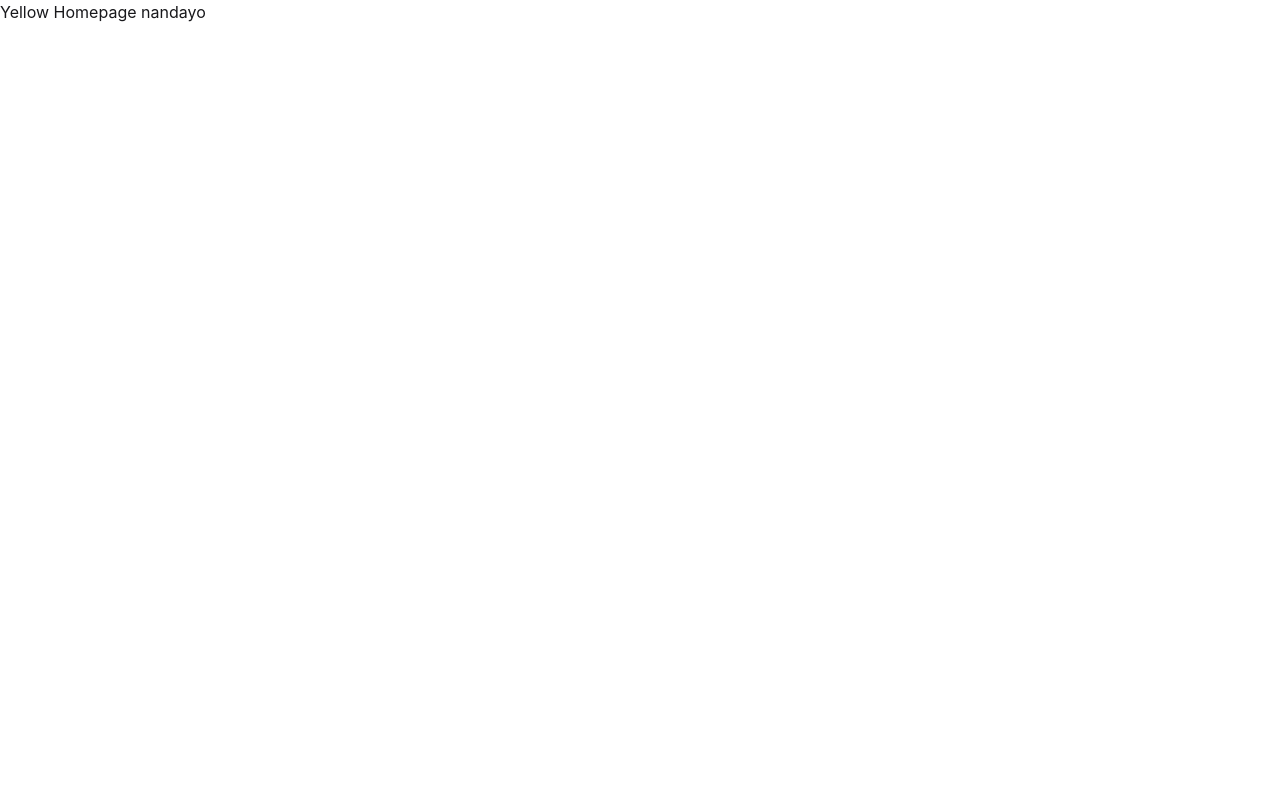
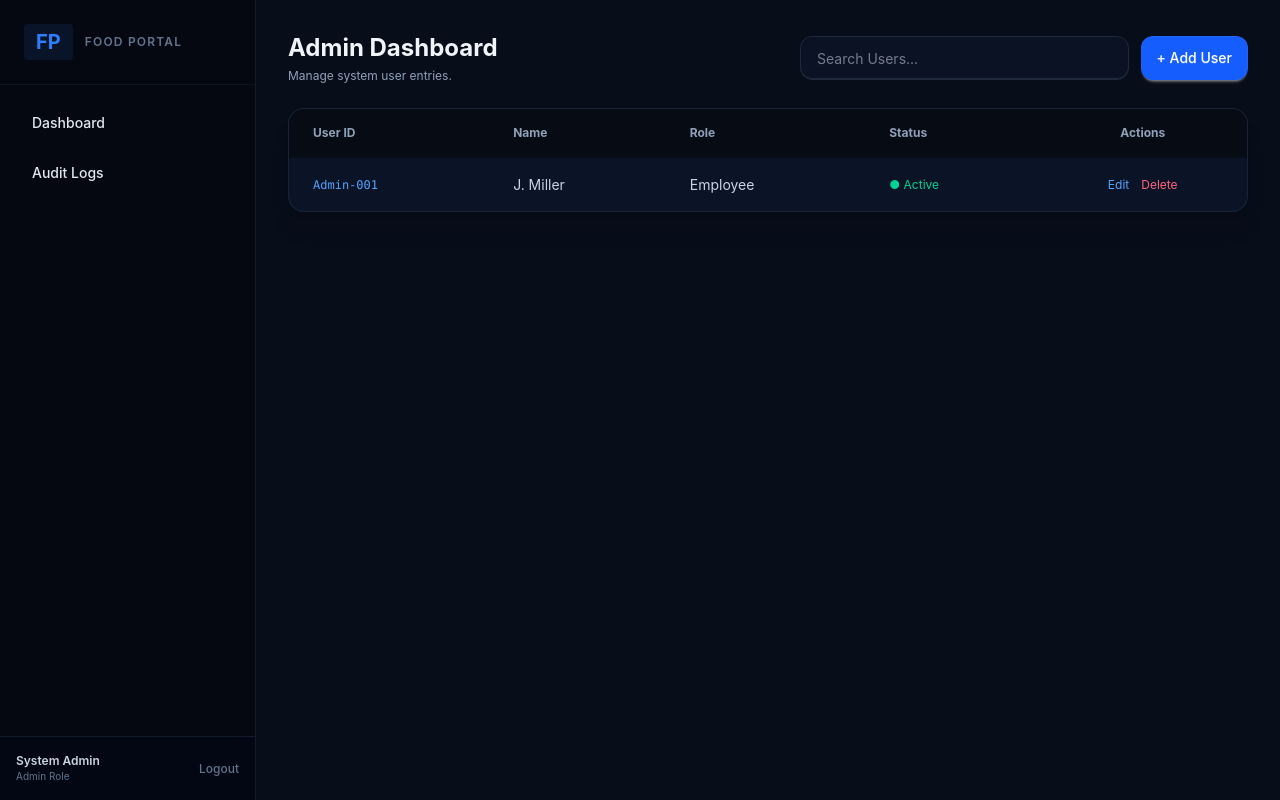
Before and after one commit to CrazyBloxy/Food-Inventory-Manager, a React (Vite) app in the folder frontend/: page /admin in a window 1280 px wide. Built offline with nearby package versions, Linux system fonts and the light colour scheme.

Commit message:
[Frontend]: Added template and UI stuff. Still WIP

```diff
--- a/frontend/src/App.tsx
+++ b/frontend/src/App.tsx
@@ -3,17 +3,20 @@ import { Routes, Route, Navigate } from "react-router-dom";
 import { LoginForm } from "./pages/LoginForm";
 import { AdminDashboard } from "./pages/admin/AdminDashboard";
 
+import { NavBar } from "./assets/navbar/nav"
 function App() {
 
   return (
-    <>
-      <main>
+    <div className="flex flex-row min-h-screen w-full bg-[#080d1a] text-slate-200">
+      {/* Navigation Bar */}
+      <NavBar />
+      <main className="flex-1 w-full overflow-x-hidden">
         <Routes>
           <Route path="/" element={<LoginForm />} />
           <Route path="/admin" element={<AdminDashboard />} />
         </Routes>
       </main>
-    </>
+    </div>
   );
 };
 
--- /dev/null
+++ b/frontend/src/assets/navbar/nav.tsx
@@ -0,0 +1,38 @@
+import React from "react";
+
+
+
+export const NavBar = () => {
+    return (
+        <aside className="w-64 bg-[#050811] border-r border-slate-800/60 flex flex-col shrink-0 h-screen sticky">
+            <div className="p-6 border-b border-slate-800/40 flex items-center gap-3">
+                <span className="text-xl font-bold text-blue-500 bg-blue-500/10 px-3 py-1 rounded">FP</span>
+                <span className="text-xs uppercase tracking-widest text-slate-500 font-semibold">Food Portal</span>
+            </div>
+
+            <nav className="flex-1 p-4 space-y-1.5">
+                <button
+                    className={`w-full flex items-center gap-3 px-4 py-3 rounded-lg text-sm font-medium transition-all`}
+                >
+                    Dashboard
+                </button>
+
+                <button
+                    className={`w-full flex items-center gap-3 px-4 py-3 rounded-lg text-sm font-medium transition-all`}
+                >
+                    Audit Logs
+                </button>
+            </nav>
+
+            <div className="p-4 border-t border-slate-800/60 bg-slate-950/40 flex items-center justify-between">
+                <div>
+                    <p className="text-xs font-semibold text-slate-300">System Admin</p>
+                    <p className="text-[10px] text-slate-500">Admin Role</p>
+                </div>
+                <button className="text-xs text-slate-500 hover:text-rose-400 font-medium">
+                    Logout
+                </button>
+            </div>
+        </aside>
+    );
+};
--- a/frontend/src/pages/LoginForm.tsx
+++ b/frontend/src/pages/LoginForm.tsx
@@ -5,8 +5,8 @@ export const LoginForm = () => {
 
     return (
         <div className="flex justify-center items-center min-h-screen">
-            <form className="fieldset bg-base-200 border-base-300 rounded-box w-xs border p-4">
-                <fieldset className="fieldset mb-5">
+            <form className="fieldset bg-base-200 border-base-300 rounded-box w-xs border p-4 space-y-4">
+                <fieldset className="fieldset">
                     <label className="label">Username</label>
                     <input
                         type="text"
@@ -19,7 +19,7 @@ export const LoginForm = () => {
                     />
                 </fieldset>
 
-                <label className="fieldset mb-5">
+                <label className="fieldset">
                     <span className="label">Password</span>
                     <input
                         type="password"
--- a/frontend/src/pages/admin/AdminDashboard.tsx
+++ b/frontend/src/pages/admin/AdminDashboard.tsx
@@ -1,11 +1,57 @@
 import React, { useState, useEffect } from "react";
 
+export const AdminDashboard: React.FC = () => {
+    return (
+        <div className="w-full">
+            <main className="p-8 flex flex-col gap-6 max-w-5xl mx-auto w-full">
 
-export const AdminDashboard = () => {
+                {/* HEADER SECTION */}
+                <div className="flex flex-col md:flex-row md:items-center justify-between gap-4">
+                    <div>
+                        <h1 className="text-2xl font-bold text-slate-100">Admin Dashboard</h1>
+                        <p className="text-xs text-slate-400 mt-1">Manage system user entries.</p>
+                    </div>
 
-    return (
-        <div>
-            <h1> Yellow Homepage nandayo</h1>
+                    {/* SEARCH INPUT & ADD USER BUTTON ROW */}
+                    <div className="flex items-center gap-3 w-full max-w-md justify-end">
+                        <input
+                            type="text"
+                            placeholder="Search Users..."
+                            className="input w-full bg-[#0a1224] border border-slate-800 rounded-xl text-sm h-11 text-slate-200 px-4 focus:outline-none"
+                        />
+                        <button className="btn h-11 min-h-0 bg-blue-600 hover:bg-blue-700 text-white border-none rounded-xl px-4 text-sm font-medium whitespace-nowrap">
+                            + Add User
+                        </button>
+                    </div>
+                </div>
+
+                {/* USER GRID TABLE CONTAINER */}
+                <div className="bg-[#0b1326] border border-slate-800/80 rounded-2xl overflow-hidden shadow-xl">
+                    <table className="table w-full text-slate-300">
+                        <thead>
+                            <tr className="border-b border-slate-800 bg-[#060b14] text-slate-400 text-xs">
+                                <th className="py-4 px-6">User ID</th>
+                                <th className="py-4 px-6">Name</th>
+                                <th className="py-4 px-6">Role</th>
+                                <th className="py-4 px-6">Status</th>
+                                <th className="py-4 px-6 text-center">Actions</th>
+                            </tr>
+                        </thead>
+                        <tbody>
+                            <tr className="border-b border-slate-800/50">
+                                <td className="font-mono text-xs text-blue-400 py-4 px-6">Admin-001</td>
+                                <td className="py-4 px-6">J. Miller</td>
+                                <td className="py-4 px-6">Employee</td>
+                                <td className="py-4 px-6 text-emerald-400 text-xs">● Active</td>
+                                <td className="py-4 px-6 text-center text-xs space-x-3">
+                                    <button className="text-blue-400 hover:underline">Edit</button>
+                                    <button className="text-rose-400 hover:underline">Delete</button>
+                                </td>
+                            </tr>
+                        </tbody>
+                    </table>
+                </div>
+            </main>
         </div>
-    )
-}
+    );
+};
--- /dev/null
+++ b/frontend/src/pages/admin/forms/AddUser.tsx
@@ -0,0 +1,65 @@
+
+export const AddUser = () => {
+
+    return (
+        <div className="fixed inset-0 z-50 flex items-center justify-center bg-black/60 backdrop-blur-xs p-4">
+            <div className="bg-[#0b1326] border border-slate-800 w-full max-w-md rounded-2xl p-6 shadow-2xl flex flex-col gap-4">
+                <div>
+                    <h3 className="text-lg font-bold text-slate-100">Add New System User</h3>
+                    <p className="text-xs text-slate-400 mt-0.5">Register account privileges to the inventory portal database.</p>
+                </div>
+
+                <form className="flex flex-col gap-4">
+                    {/* Username */}
+                    <div className="flex flex-col gap-1.5">
+                        <label className="text-xs font-semibold uppercase text-slate-400 tracking-wide">Username</label>
+                        <input
+                            type="text"
+                            placeholder="e.g. jmiller"
+                            className="input w-full bg-[#0a1224] border border-slate-800 rounded-xl text-sm h-11 text-slate-200 px-4 focus:outline-none focus:border-blue-500"
+                        />
+                    </div>
+
+                    {/* Password */}
+                    <div className="flex flex-col gap-1.5">
+                        <label className="text-xs font-semibold uppercase text-slate-400 tracking-wide">Password</label>
+                        <input
+                            type="password"
+                            placeholder="••••••••"
+                            className="input w-full bg-[#0a1224] border border-slate-800 rounded-xl text-sm h-11 text-slate-200 px-4 focus:outline-none focus:border-blue-500"
+                        />
+                    </div>
+
+                    {/* PIN */}
+                    <div className="flex flex-col gap-1.5">
+                        <label className="text-xs font-semibold uppercase text-slate-400 tracking-wide">Set PIN</label>
+                        <input
+                            type="password"
+                            placeholder="4 to 6 digit security code"
+                            className="input w-full bg-[#0a1224] border border-slate-800 rounded-xl text-sm h-11 text-slate-200 px-4 focus:outline-none focus:border-blue-500"
+                        />
+                    </div>
+
+                    {/* Roles Selector Dropdown */}
+                    <div className="flex flex-col gap-1.5">
+                        <label className="text-xs font-semibold uppercase text-slate-400 tracking-wide">User Role Permission</label>
+                        <select className="select w-full bg-[#0a1224] border border-slate-800 rounded-xl text-sm h-11 text-slate-200 px-4 focus:outline-none focus:border-blue-500 appearance-none">
+                            <option value="Employee">Employee</option>
+                            <option value="Inventory Manager">Inventory Manager</option>
+                        </select>
+                    </div>
+
+                    {/* Form Action Controls */}
+                    <div className="flex items-center justify-end gap-3 mt-2">
+                        <button type="button" className="btn h-11 min-h-0 bg-transparent hover:bg-slate-800/50 text-slate-400 border border-slate-800 rounded-xl px-4 text-sm font-medium">
+                            Cancel
+                        </button>
+                        <button type="submit" className="btn h-11 min-h-0 bg-blue-600 hover:bg-blue-700 text-white border-none rounded-xl px-5 text-sm font-medium">
+                            Save User
+                        </button>
+                    </div>
+                </form>
+            </div>
+        </div>
+    );
+}
```
Also changed, not shown: frontend/src/pages/admin/Audit_Admin.tsx (added).
